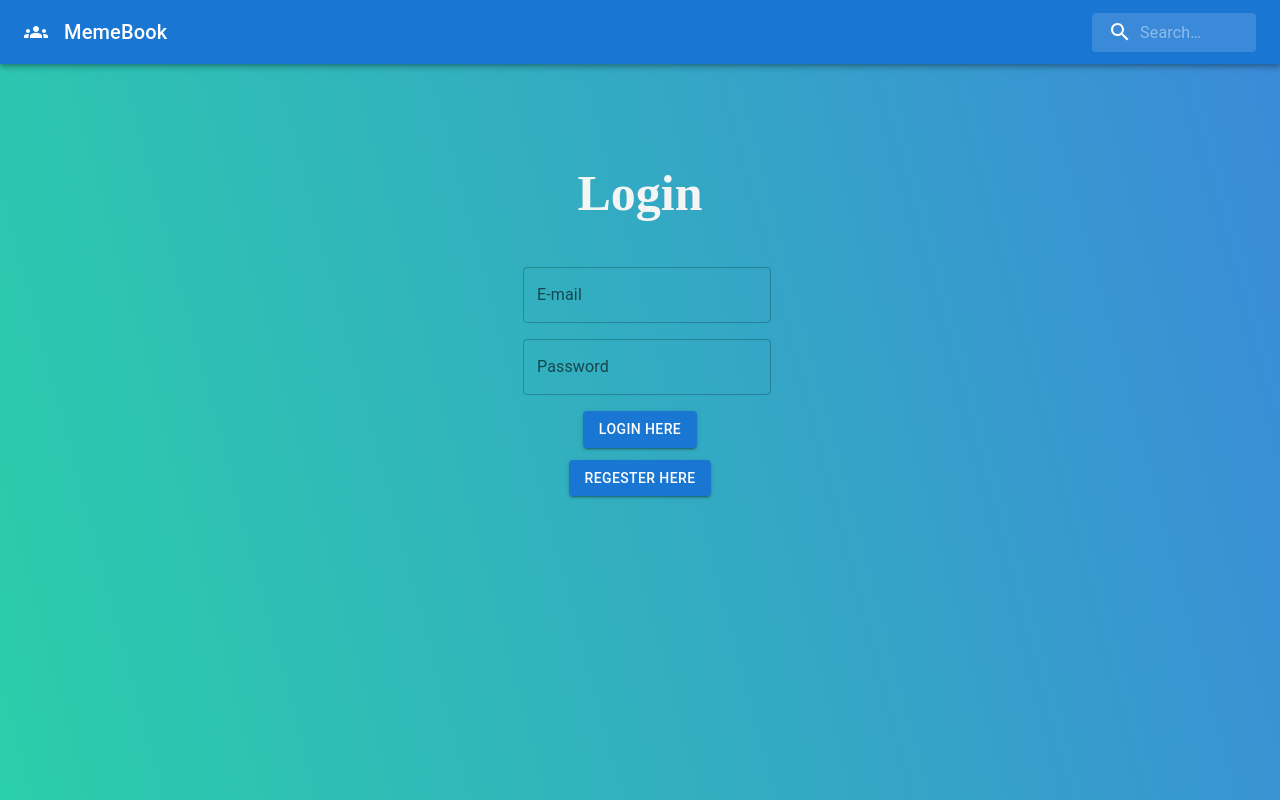
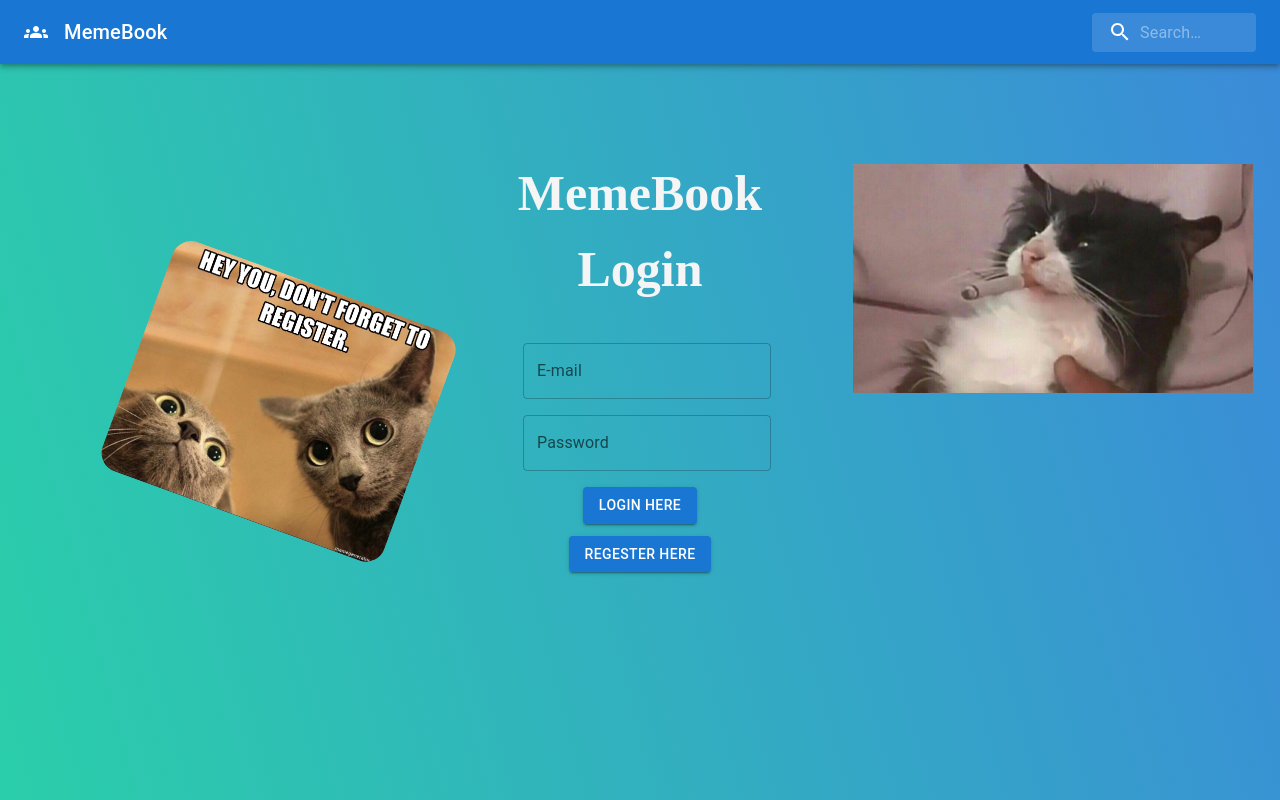
Before and after one commit to BrandonMCarlson/Socialmediauserstory-Front-End, a React (Create React App) app: page / in a window 1280 px wide. Shown: the top 800 px of the page. Built offline with nearby package versions, Linux system fonts and the light colour scheme; no server answers; a web font is replaced by a local one.

Commit message:
Add images for login screen

```diff
--- a/src/components/pages/Login.jsx
+++ b/src/components/pages/Login.jsx
@@ -6,6 +6,8 @@ import jwtDecode from "jwt-decode";
 import TextField from "@mui/material/TextField";
 import Stack from '@mui/material/Stack';
 import Button from '@mui/material/Button';
+import catCig from  "../../images/cat-cig.jpg";
+import catReg from "../../images/cat-register.jpg";
 
 
 const Login = ({setUser, setProfile}) => {
@@ -37,8 +39,11 @@ const Login = ({setUser, setProfile}) => {
 
     return (
         <div className="whole-login-div">
-           <div className="login-title"><h1>Login</h1></div>
+           <div className="cat-reg-div">
+              <img className="cat-reg-img"width="300"src={catReg} alt="" />
+           </div>
             <div>
+              <div className="login-title"><h1>MemeBook</h1><br></br><h1>Login</h1></div>
                 <div className="login-text-field">
                   <form>
                       <TextField id="outlined-basic" name="email" label="E-mail" onChange={(event)=>handleChange(event)} variant="outlined" />
@@ -52,10 +57,11 @@ const Login = ({setUser, setProfile}) => {
                   <div className="register-here-button">
                     <Link style={{ textDecoration: 'none' }} to="/register"> <Button variant="contained">Regester Here</Button></Link>
                   </div>
-
                 </div>
             </div>
-
+            <div>
+              <img width="400"src={catCig} alt="" />
+            </div>
         </div>
      );
 }
--- a/src/components/pages/Profile.css
+++ b/src/components/pages/Profile.css
@@ -78,4 +78,16 @@ label[data-shrink=false]+.MuiInputBase-formControl .css-1sqnrkk-MuiInputBase-inp
 }
 .whole-login-div {
     margin-top: 100px;
+    display: grid;
+    grid-template-columns: 1fr 1fr 1fr;
 }
+
+.cat-reg-div {
+    transform: rotate(20deg);
+    margin-left: 120px;
+    margin-top: 115px;
+}
+
+.cat-reg-img {
+    border-radius: 20px;
+}
```
Also changed, not shown: src/images/cat-cig.jpg (added), src/images/cat-register.jpg (added). Lines whose indentation alone changed are shown as unchanged.
